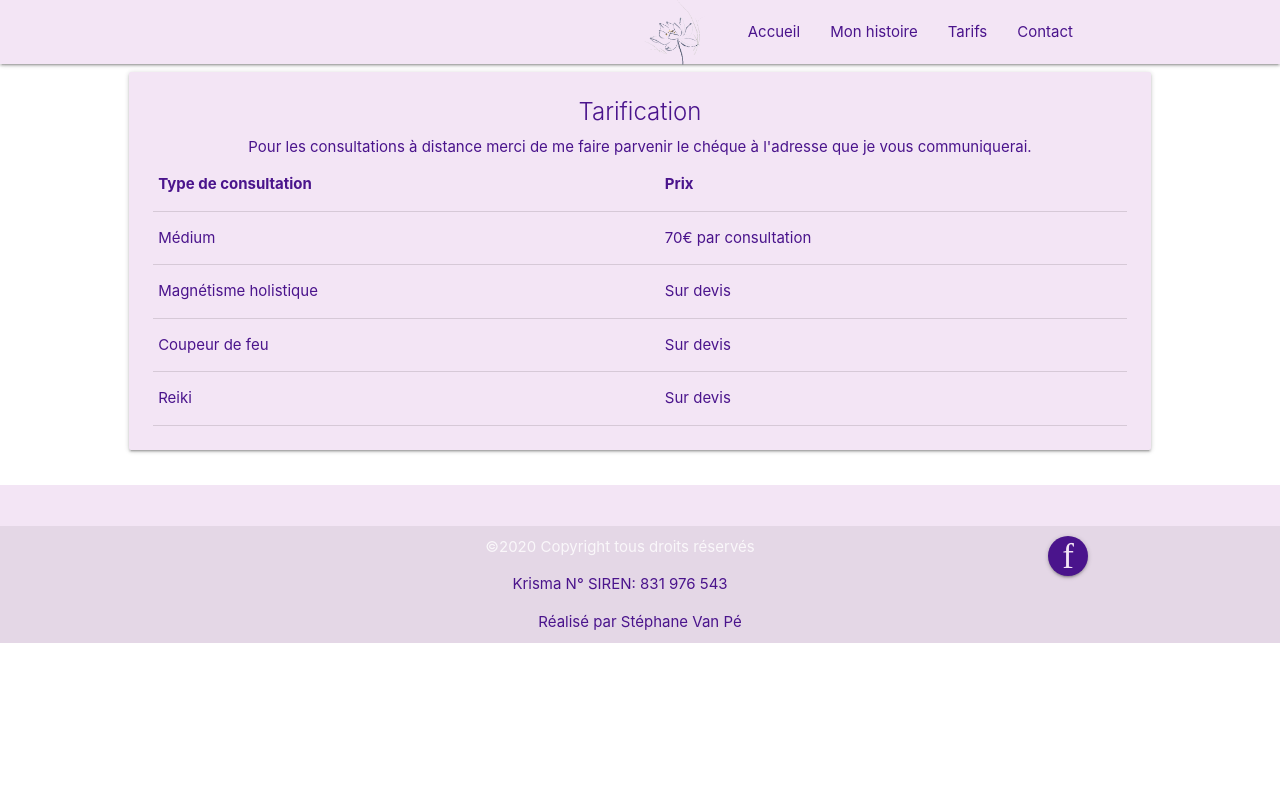
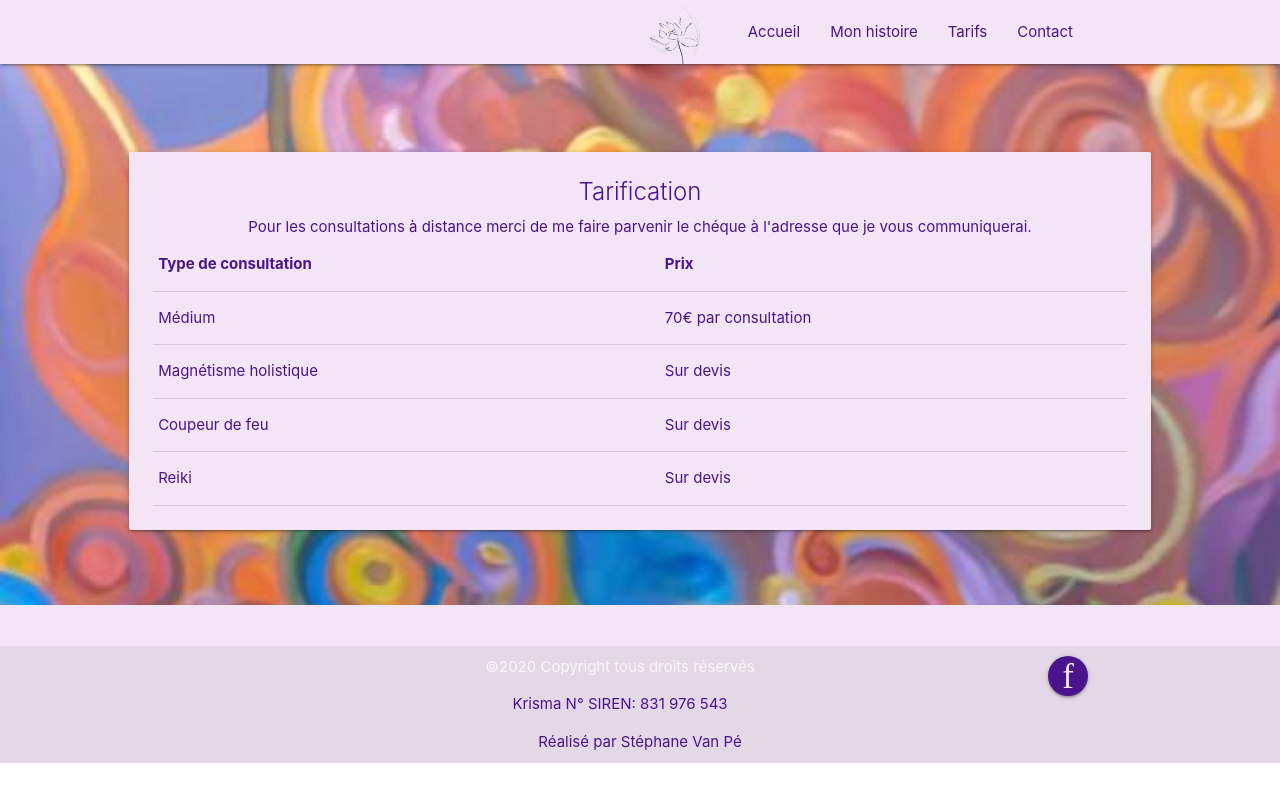
Before and after one commit to stephanevanpe/Khrisma, a React (Create React App) app: page /Prices in a window 1280 px wide. Built offline with nearby package versions, Linux system fonts and the light colour scheme.

Commit message:
adding the background

```diff
--- a/src/pages/Contact.jsx
+++ b/src/pages/Contact.jsx
@@ -5,6 +5,7 @@ import swal from 'sweetalert';
 import Navbar from '../components/Navbar';
 import Footer from '../components/Footer';
 import Cabinet from '../pictures/Cabinet.jpg'
+import Background from '../pictures/image4.jpeg';
 
 
 class Contact extends Component {
@@ -19,7 +20,16 @@ class Contact extends Component {
 		const position = [43.5405622, -1.4611915];
 		const zoom =16;
 		return (
-			<div>
+			<div style={{
+					marginLeft: '0px',
+					marginRight: '0px',
+					backgroundImage: `url(${Background})`,
+					backgroundPosition: 'center',
+					backgroundSize: 'cover',
+					backgroundRepeat: 'no-repeat',
+					height: 'auto',
+					width: '100%'
+				}}>
 				<Navbar />
 
 				<Row>
--- a/src/pages/Prices.jsx
+++ b/src/pages/Prices.jsx
@@ -2,11 +2,29 @@ import React from 'react';
 import { Row, Col, Card, Icon, Table } from 'react-materialize';
 import Navbar from '../components/Navbar';
 import Footer from '../components/Footer';
+import Background from '../pictures/image4.jpeg';
 
 const Prices = () => {
 	return (
-		<div>
+		<div style={{
+					marginLeft: '0px',
+					marginRight: '0px',
+					backgroundImage: `url(${Background})`,
+					backgroundPosition: 'center',
+					backgroundSize: 'cover',
+					backgroundRepeat: 'no-repeat',
+					height: 'auto',
+					width: '100%'
+				}}>
 			<Navbar />
+			<Row>
+			</Row>
+			<Row>
+			</Row>
+			<Row>
+			</Row>
+			<Row>
+			</Row>
 			<Row>
 				<Col s={1}></Col>
 				<Col s={10}>
@@ -51,6 +69,10 @@ const Prices = () => {
 				</Col>
 				<Col s={1}></Col>
 			</Row>
+			<Row>
+			</Row>
+			<Row>
+			</Row>
 			<Footer />
 		</div>
 	);
```
Also changed, not shown: src/pictures/image4.jpeg (added).
